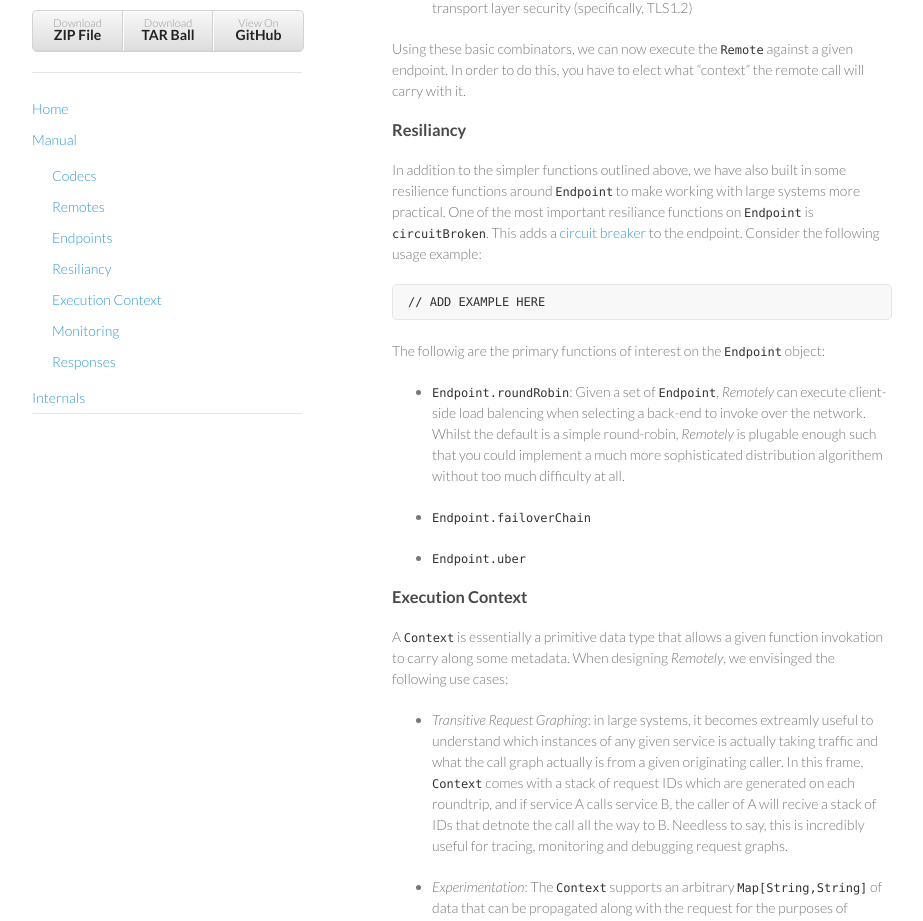
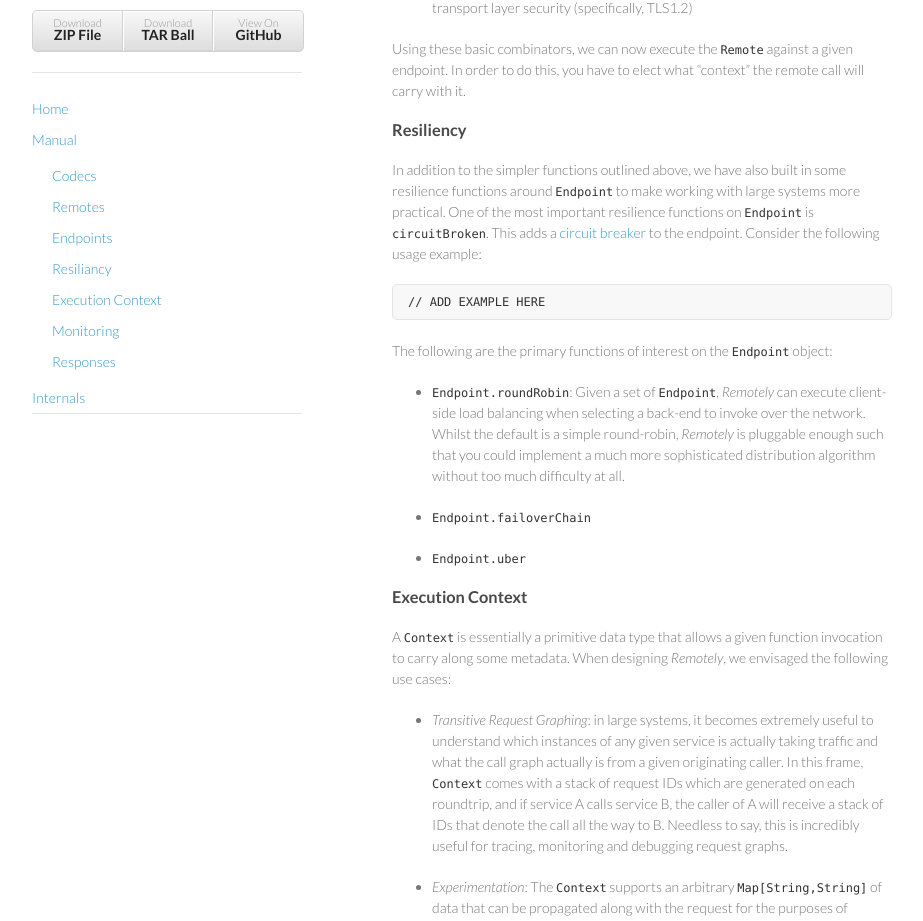
Before and after one commit to Verizon/remotely, a Jekyll site: the page built from manual.md, in a window 1280 px wide and 1400 px high, scrolled down 2932 px. Shown: the part 140-1061 px from the top of the window, without its empty margins (178-1101 px from the left). Built offline with Jekyll 4.4.1, drawn with Linux system fonts in a browser that asks for light colours; Markdown is read by kramdown in place of the engine named in the settings; some of the changed text lies outside the part shown.

Commit message:
typo and consistency fixes in docs

````diff
--- a/manual.md
+++ b/manual.md
@@ -109,7 +109,7 @@ With this in scope, these functions will be automatically applied. One word of c
 
 ## Endpoints
 
-Now that you have a `Remote` function and you know how to apply arguments (applying the function inside the `Remote` monad), we need to explore the next important primitive in *Remotely*: `Endpoint`. An `Endpoint` models the network locaiton of a specific server on a specific TCP port which can service function calls. Internally, `Endpoint` instances are modeled as a stream of `Endpoint`; doing this allows for a range of flexiblity around circuit breaking and load balencing. Users can either embrace this `Process[Task, Endpoint.Connection]` directly, or use some of the convenience functions outlined below:
+Now that you have a `Remote` function and you know how to apply arguments (applying the function inside the `Remote` monad), we need to explore the next important primitive in *Remotely*: `Endpoint`. An `Endpoint` models the network location of a specific server on a specific TCP port which can service function calls. Internally, `Endpoint` instances are modeled as a stream of `Endpoint`; doing this allows for a range of flexibility around circuit breaking and load balancing. Users can either embrace this `Process[Task, Endpoint.Connection]` directly, or use some of the convenience functions outlined below:
 
 * `Endpoint.empty`: create an empty endpoint, with no reachable locations in the stream.
 
@@ -121,17 +121,17 @@ Using these basic combinators, we can now execute the `Remote` against a given e
 
 <a name="resiliancy"></a>
 
-### Resiliancy
+### Resiliency
 
-In addition to the simpler functions outlined above, we have also built in some resilience functions around `Endpoint` to make working with large systems more practical. One of the most important resiliance functions on `Endpoint` is `circuitBroken`. This adds a [circuit breaker](http://martinfowler.com/bliki/CircuitBreaker.html) to the endpoint. Consider the following usage example:
+In addition to the simpler functions outlined above, we have also built in some resilience functions around `Endpoint` to make working with large systems more practical. One of the most important resilience functions on `Endpoint` is `circuitBroken`. This adds a [circuit breaker](http://martinfowler.com/bliki/CircuitBreaker.html) to the endpoint. Consider the following usage example:
 
 ```
 // ADD EXAMPLE HERE
 ```
 
-The followig are the primary functions of interest on the `Endpoint` object:
+The following are the primary functions of interest on the `Endpoint` object:
 
-* `Endpoint.roundRobin`: Given a set of `Endpoint`, *Remotely* can execute client-side load balencing when selecting a back-end to invoke over the network. Whilst the default is a simple round-robin, *Remotely* is plugable enough such that you could implement a much more sophisticated distribution algorithem without too much difficulty at all.
+* `Endpoint.roundRobin`: Given a set of `Endpoint`, *Remotely* can execute client-side load balancing when selecting a back-end to invoke over the network. Whilst the default is a simple round-robin, *Remotely* is pluggable enough such that you could implement a much more sophisticated distribution algorithm without too much difficulty at all.
 
 * `Endpoint.failoverChain`
 
@@ -142,9 +142,9 @@ The followig are the primary functions of interest on the `Endpoint` object:
 
 ### Execution Context
 
-A `Context` is essentially a primitive data type that allows a given function invokation to carry along some metadata. When designing *Remotely*, we envisinged the following use cases:
+A `Context` is essentially a primitive data type that allows a given function invocation to carry along some metadata. When designing *Remotely*, we envisaged the following use cases:
 
-* *Transitive Request Graphing*: in large systems, it becomes extreamly useful to understand which instances of any given service is actually taking traffic and what the call graph actually is from a given originating caller. In this frame, `Context` comes with a stack of request IDs which are generated on each roundtrip, and if service A calls service B, the caller of A will recive a stack of IDs that detnote the call all the way to B. Needless to say, this is incredibly useful for tracing, monitoring and debugging request graphs.
+* *Transitive Request Graphing*: in large systems, it becomes extremely useful to understand which instances of any given service is actually taking traffic and what the call graph actually is from a given originating caller. In this frame, `Context` comes with a stack of request IDs which are generated on each roundtrip, and if service A calls service B, the caller of A will receive a stack of IDs that denote the call all the way to B. Needless to say, this is incredibly useful for tracing, monitoring and debugging request graphs.
 
 * *Experimentation*: The `Context` supports an arbitrary `Map[String,String]` of data that can be propagated along with the request for the purposes of experimentation (for example, an A/B testing token).
 
````
Also changed, not shown: other parts of manual.md (+7 -7 lines), index.md (+5 -5 lines).
